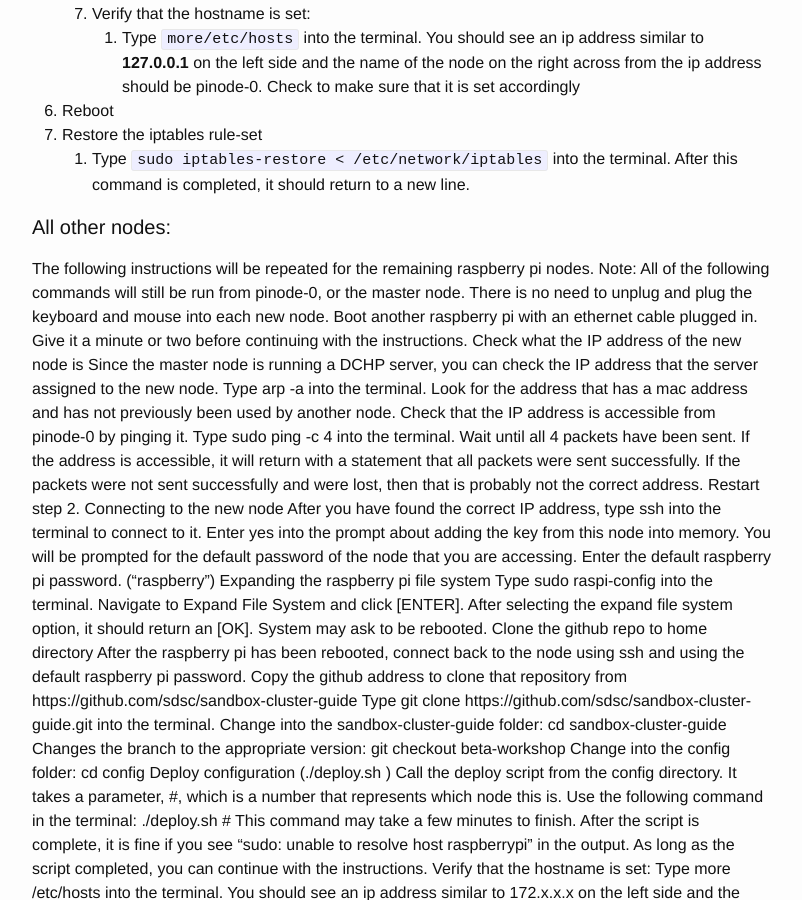
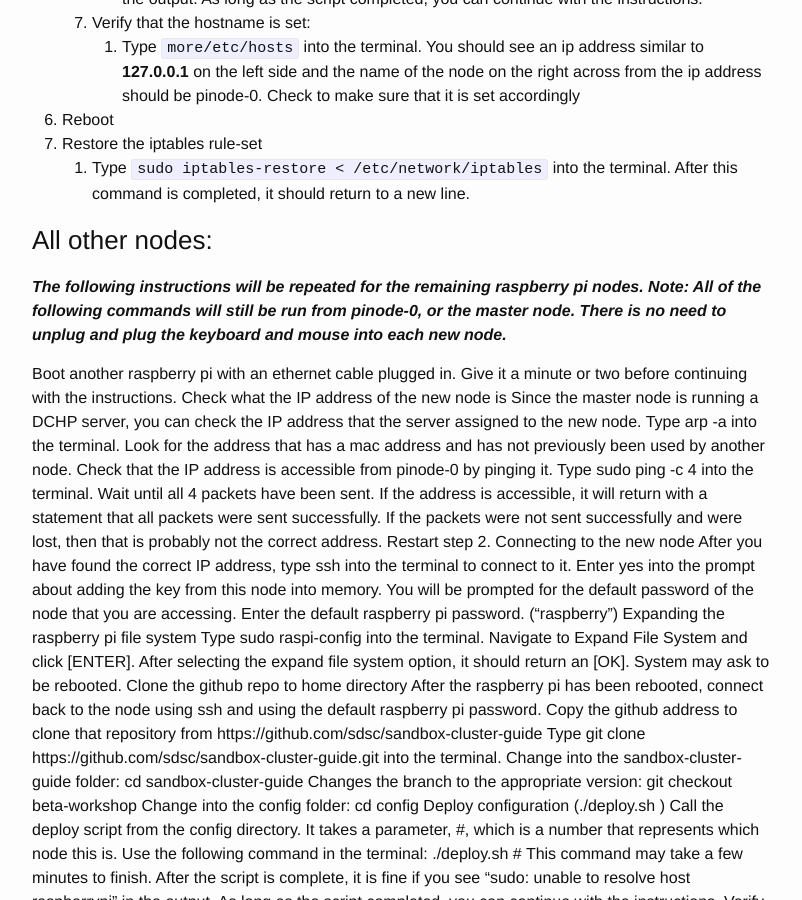
Before and after one commit to sdsc/sandbox-cluster-guide, a Jekyll site: the page built from sandbox-cluster-site/_posts/2016-02-25-Sandbox-Cluster-Guide.markdown, in a window 1280 px wide and 900 px high, scrolled down 1848 px. Shown: the whole window, without its empty margins (238-1040 px from the left). Built offline with Jekyll 4.4.1, drawn with Linux system fonts in a browser that asks for light colours; part of the change alters nothing that is shown.

```diff
--- a/sandbox-cluster-site/_posts/2016-02-25-Sandbox-Cluster-Guide.markdown
+++ b/sandbox-cluster-site/_posts/2016-02-25-Sandbox-Cluster-Guide.markdown
@@ -34,7 +34,7 @@ Once the tool has been downloaded, unzip the folder and the tool will be ready t
 
 ## The Process:
 
-#### pinode-0 (Master node):
+### pinode-0 (Master node):
 1. Boot master node (pinode-0) with WiFi dongle, an HDMI cable,  an ethernet cable, keyboard and mouse plugged in.
    1. Change the password of the master node
        1. Type passwd into the terminal
@@ -70,10 +70,10 @@ Once the tool has been downloaded, unzip the folder and the tool will be ready t
 8. Restore the iptables rule-set
    1. Type `sudo iptables-restore < /etc/network/iptables` into the terminal. After this command is completed, it should return to a new line.
 
-#### All other nodes:
+### All other nodes:
 
-The following instructions will be repeated for the remaining raspberry pi nodes.
-Note: All of the following commands will still be run from pinode-0, or the master node. There is no need to unplug and plug the keyboard and mouse into each new node.
+**_The following instructions will be repeated for the remaining raspberry pi nodes. Note: All of the following commands will still be run from pinode-0, or the master node. There is no need to unplug and plug the keyboard and mouse into each new node._**
+
 Boot another raspberry pi with an ethernet cable plugged in. Give it a minute or two before continuing with the instructions.
 Check what the IP address of the new node is
 Since the master node is running a DCHP server, you can check the IP address that the server assigned to the new node. Type arp -a into the terminal. Look for the address that has a mac address and has not previously been used by another node.
```
